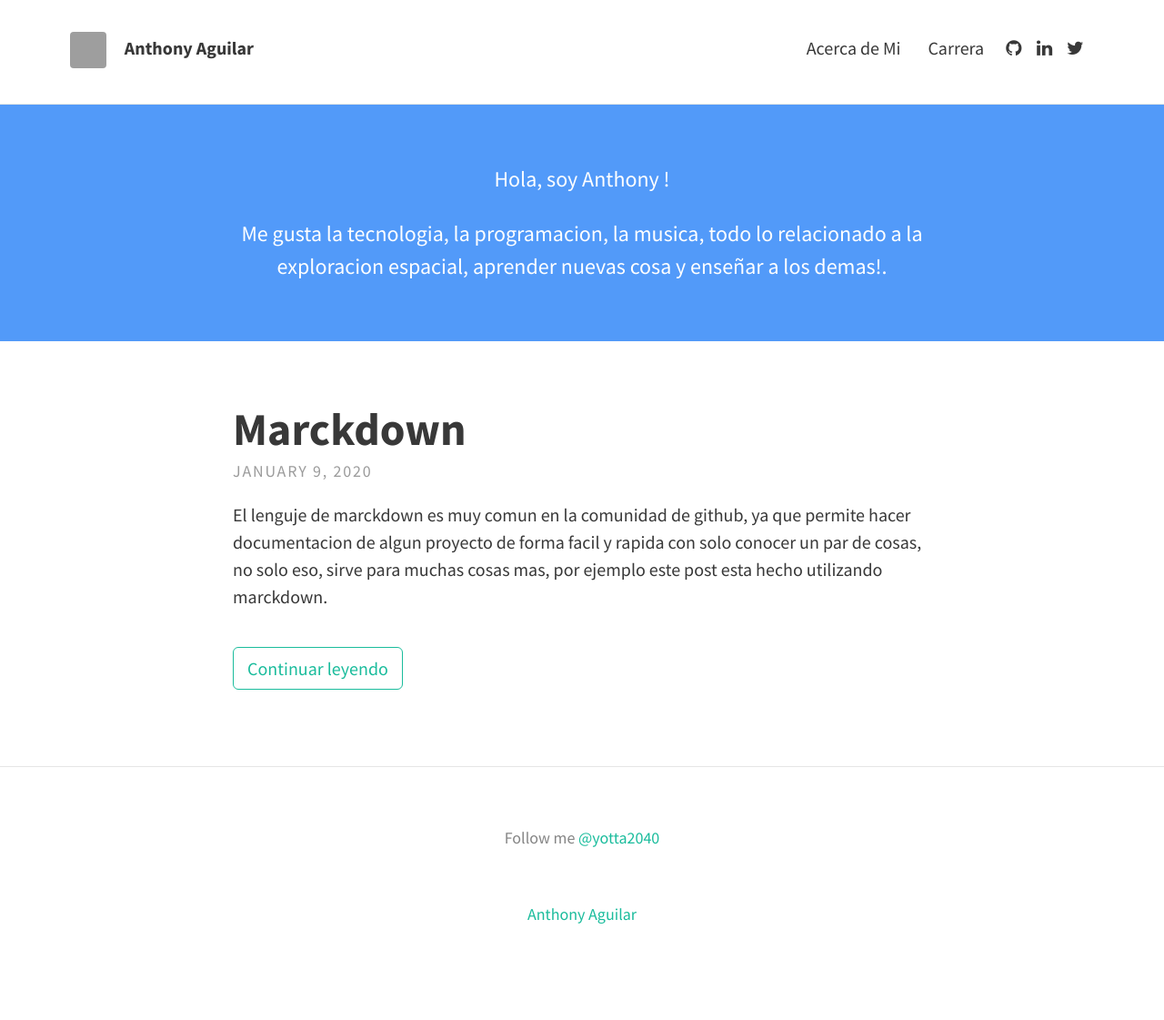
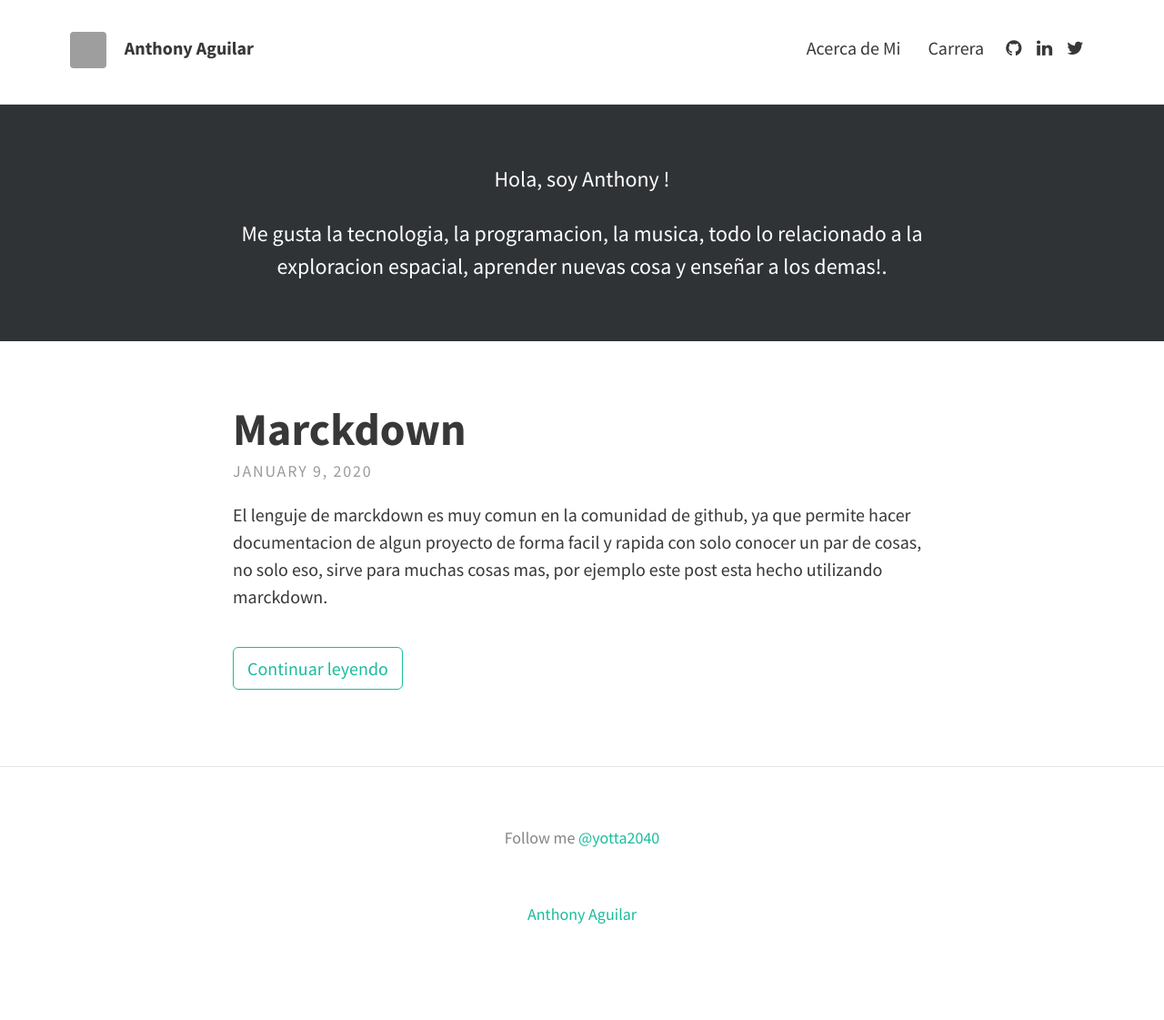
Before and after one commit to yotta2040/yotta2040.github.io, a Jekyll site: the page built from index.html, in a window 1280 px wide. Shown: the whole page at 91% size. Built offline with Jekyll 4.4.1, drawn with Linux system fonts in a browser that asks for light colours; nearby versions of some CDN libraries; the list of posts is cut into pages by our own code; comment, search, counter and statistics services are not loaded; grey boxes are pictures that could not be loaded.

```diff
--- a/_sass/base/_variables.scss
+++ b/_sass/base/_variables.scss
@@ -26,5 +26,5 @@
 $feature-image-size: cover; // options include "cover", "contain", "auto"
 
 // Header description box
-$header-desc-background-color: #529af9;
+$header-desc-background-color: #303336;
 $header-desc-text-color: #FFF;
```
